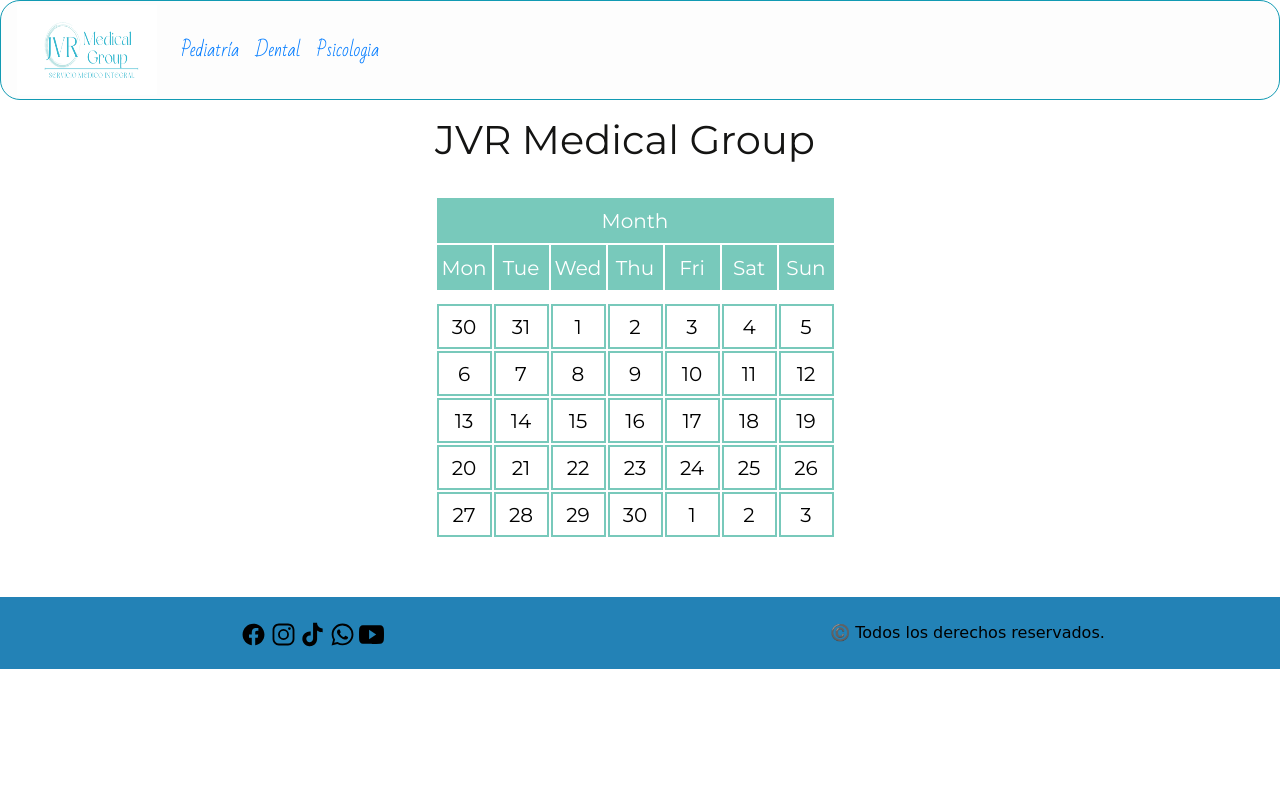
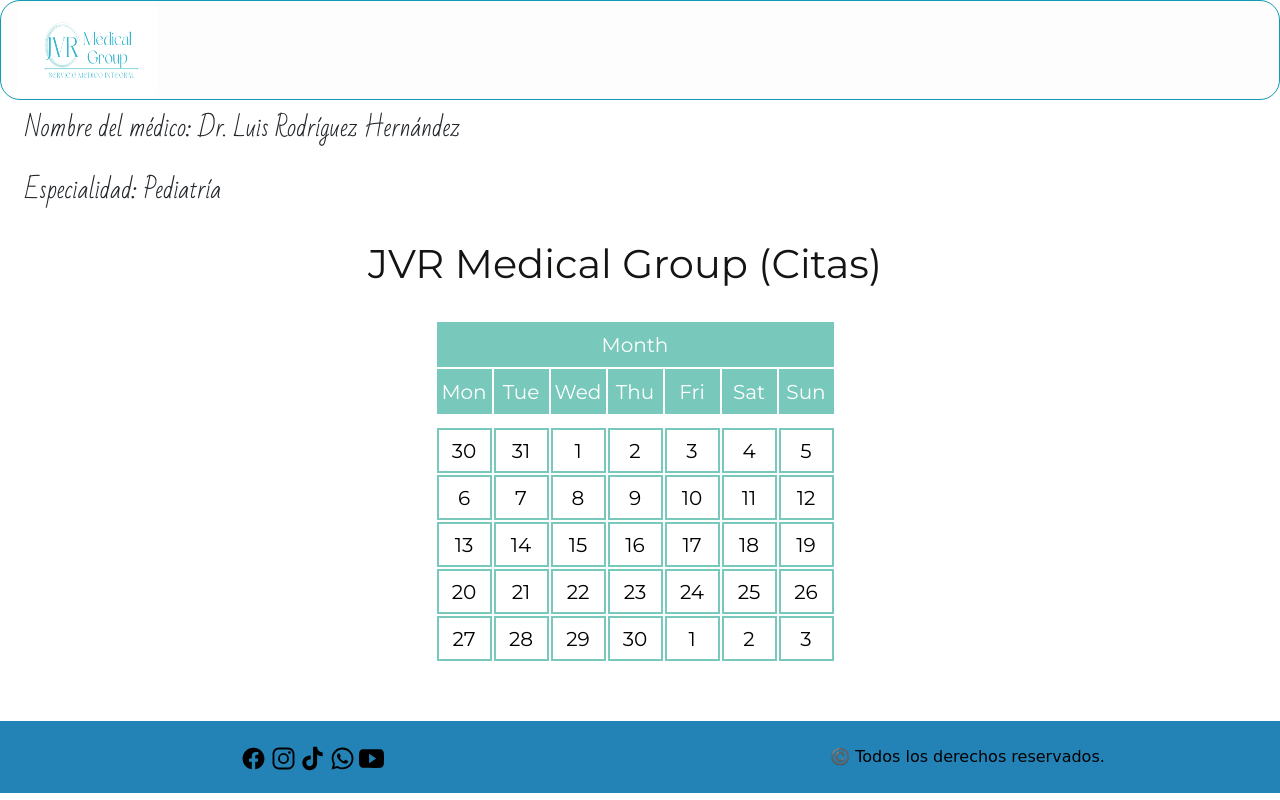
Before and after one commit to jonCampzar/JvrMedical, a plain HTML site: page homeMedicos.html in a window 1280 px wide. Drawn offline with nearby package versions, Linux system fonts and the light colour scheme; a web font is replaced by a local one.

Commit message:
Segundo commit, pagina de home en medicos

```diff
--- a/assets/css/styles.css
+++ b/assets/css/styles.css
@@ -555,3 +555,10 @@ tr, td{
     height: 100px;
     width: 100px;
 }
+#especialidad{
+    display: flex;
+    margin-left: 40px;
+    font-family: 'Bad Script', cursive;
+    font-size: 24px;
+    margin-top: 10px;
+}
--- a/homeMedicos.html
+++ b/homeMedicos.html
@@ -17,26 +17,18 @@
         <button class="navbar-toggler" type="button" data-toggle="collapse" data-target="#navbarNav" aria-controls="navbarNav" aria-expanded="false" aria-label="Toggle navigation">
           <span class="navbar-toggler-icon"></span>
         </button>
-        <div class="collapse navbar-collapse" id="navbarNav">
-          <ul class="navbar-nav">
-            <li class="nav-item active">
-              <a class="nav-link" href="pediatria.html">Pediatría<span class="sr-only">(current)</span></a>
-            </li>
-            <li class="nav-item">
-                <a class="nav-link" href="dental.html">Dental</a>
-              </li>
-            <li class="nav-item">
-              <a class="nav-link" href="psicologia.html">Psicologia</a>
-            </li>
-          </ul>
-        </div>
+
   </nav>
 
 
 
 <div class="container m-0" id="main2">
-<div class="row" id="titulo2">
-      <p id="titulo5">JVR Medical Group</p>
+<div class="row"> <p id="especialidad">Nombre del médico: Dr. Luis Rodríguez Hernández</p>
+  </div>
+  <div class="row"><p id="especialidad">Especialidad: Pediatría</p></div>
+  <div class="row" id="titulo2">
+
+  <p id="titulo5">JVR Medical Group (Citas)</p>
 
 <div class="container" id="calendario">
 
@@ -144,13 +136,7 @@
         <img src="assets/img/pngwing.com (45).png" alt="" id="modal-img2">
     </div>
   </div>
-
-
-
-
-
 </div>
-
 
 </div>
 <footer class="text-white text-center mt-5" id="footer">
```
Also changed, not shown: aboutus.html (+1 -1 lines).
